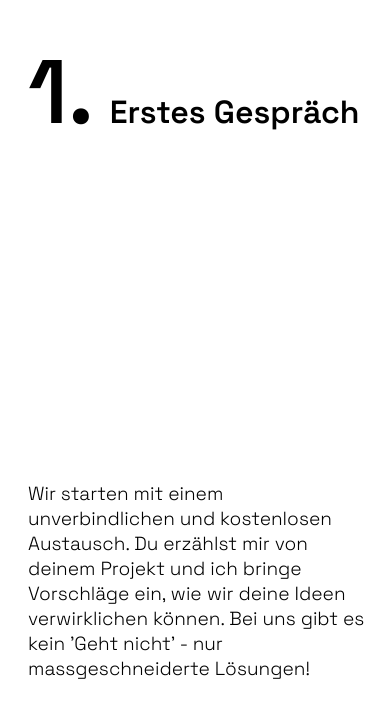
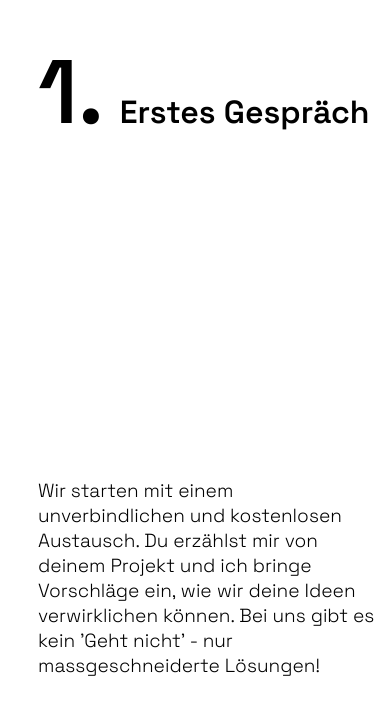
Before and after one commit to EricSommerhalder/sommerhalder-websolutions, a website: page thirdplayground.html in a window 390 px wide. Shown: the part 971-1688 px from the top of the page. Drawn offline with nearby package versions, Linux system fonts and the light colour scheme.

Commit message:
mobile test

```diff
--- a/thirdplayground.css
+++ b/thirdplayground.css
@@ -17,17 +17,20 @@ body {
 
 .panels-container {
     display: flex;
-    width: 500%; /* 5 panels * 100% */
+    width: calc(500vw); /* 5 panels * 100% */
     height: 100vh;
     overflow: visible;
   }
 
   .panel {
-    width: 100%;
+    /*width: calc(100vw -20px);*/
+    width: 100vw;
     display: flex;
     justify-content: center;
     align-items: center;
     height: 100%;
+    margin-right: 10px;
+    margin-left: 10px;
   }
 
 
@@ -119,6 +122,11 @@ body {
     .panel-content {
       width: 50%;
     }
+
+    #lottie-animation-2 {
+      top: calc(30vh + 133px);
+      left: 2%;
+    }
   }
 
   @media only screen and (max-width: 1085px) {
--- a/thirdplayground.js
+++ b/thirdplayground.js
@@ -28,11 +28,11 @@ LottieScrollTrigger({
   LottieScrollTrigger({
     target: "#lottie-animation-2",
     path: "https://raw.githubusercontent.com/EricSommerhalder/sommerhalder-websolutions/main/assets/design_animation.json",
-    speed: "fast",
+    speed: "veryfast",
     scrub: 1, // seconds it takes for the playhead to "catch up"
     pin: false,
     insideContainer: true,
-    trigger: "#lottie-animation-2"
+    trigger: "#panel2"
     // you can also add ANY ScrollTrigger values here too, like trigger, start, end, onEnter, onLeave, onUpdate, etc. See https://greensock.com/docs/v3/Plugins/ScrollTrigger
   });
 
```
